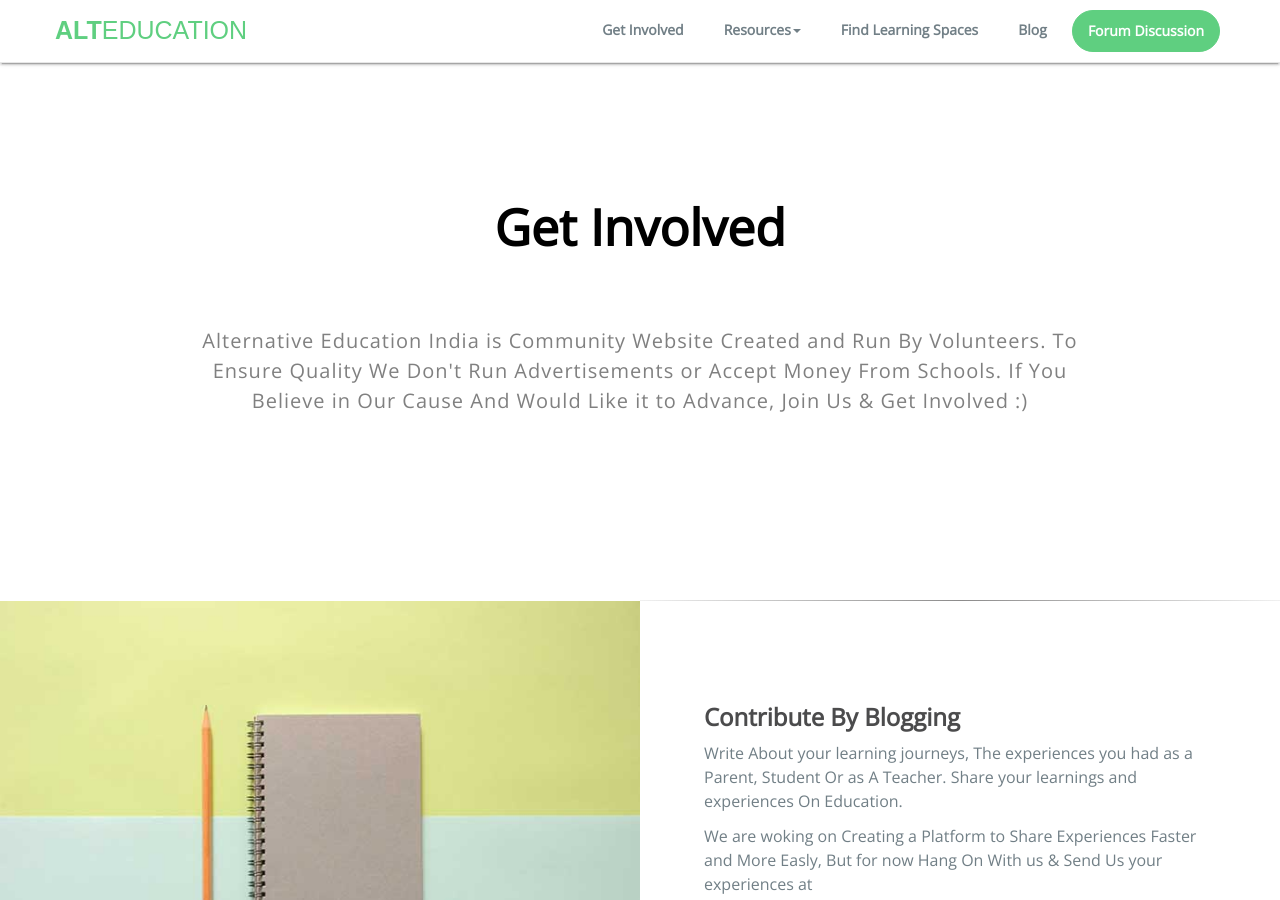
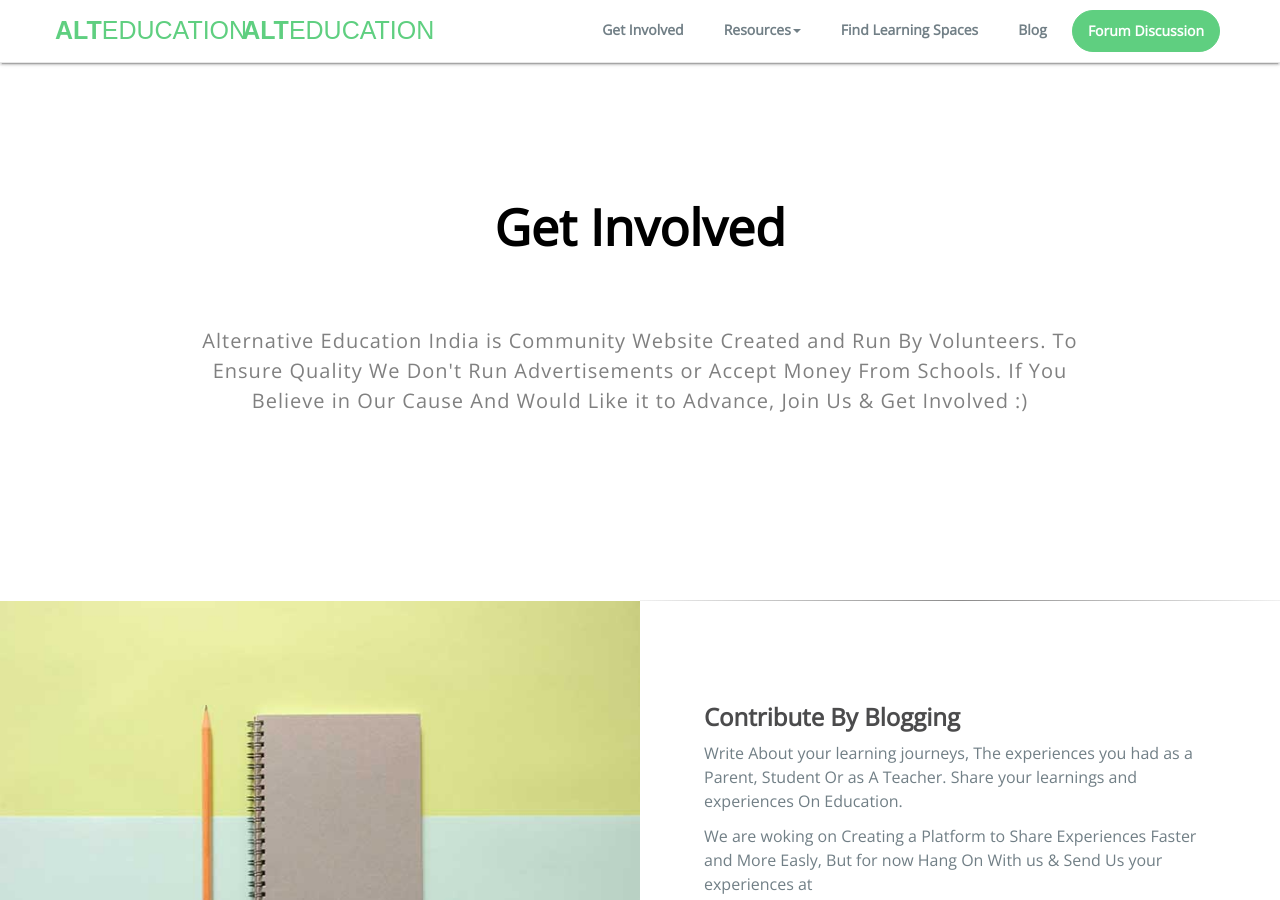
Before and after one commit to alteducation/web, a Jekyll site: the page built from get-involved.html, in a window 1280 px wide and 900 px high. Built offline with Jekyll 4.4.1, drawn with Linux system fonts in a browser that asks for light colours; some web fonts are replaced; comment, search, counter and statistics services are not loaded.

Commit message:
Attempt 2 To fix Logo Rediderct

```diff
--- a/_includes/nav.html
+++ b/_includes/nav.html
@@ -3,12 +3,12 @@
   <div class="container">
     <a class="navbar-brand" href="https://www.alternativeeducation.in/">ALT<span>Education</span></a>
     <div class="navbar-header">
-    <button type="button" class="navbar-toggle" data-toggle="collapse" data-target="#myNavbar">
-      <span class="icon-bar"></span>
-      <span class="icon-bar"></span>
-      <span class="icon-bar"></span>
-    </button>
-
+      <button type="button" class="navbar-toggle" data-toggle="collapse" data-target="#myNavbar">
+        <span class="icon-bar"></span>
+        <span class="icon-bar"></span>
+        <span class="icon-bar"></span>
+      </button>
+      <a class="navbar-brand" href="https://www.alternativeeducation.in">ALT<span>Education</span></a>
     </div>
     <div class="collapse navbar-collapse" id="myNavbar">
     <ul class="nav navbar-nav navbar-right">
```
